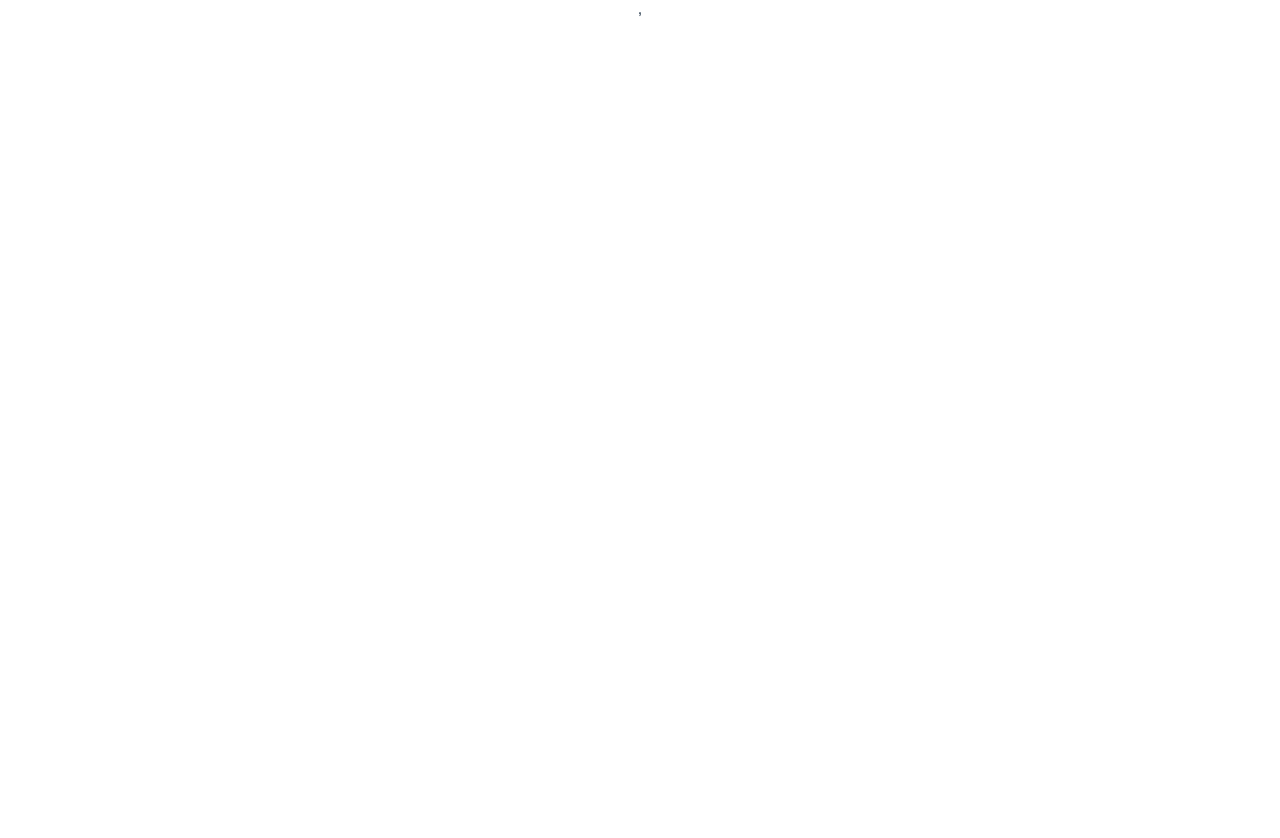
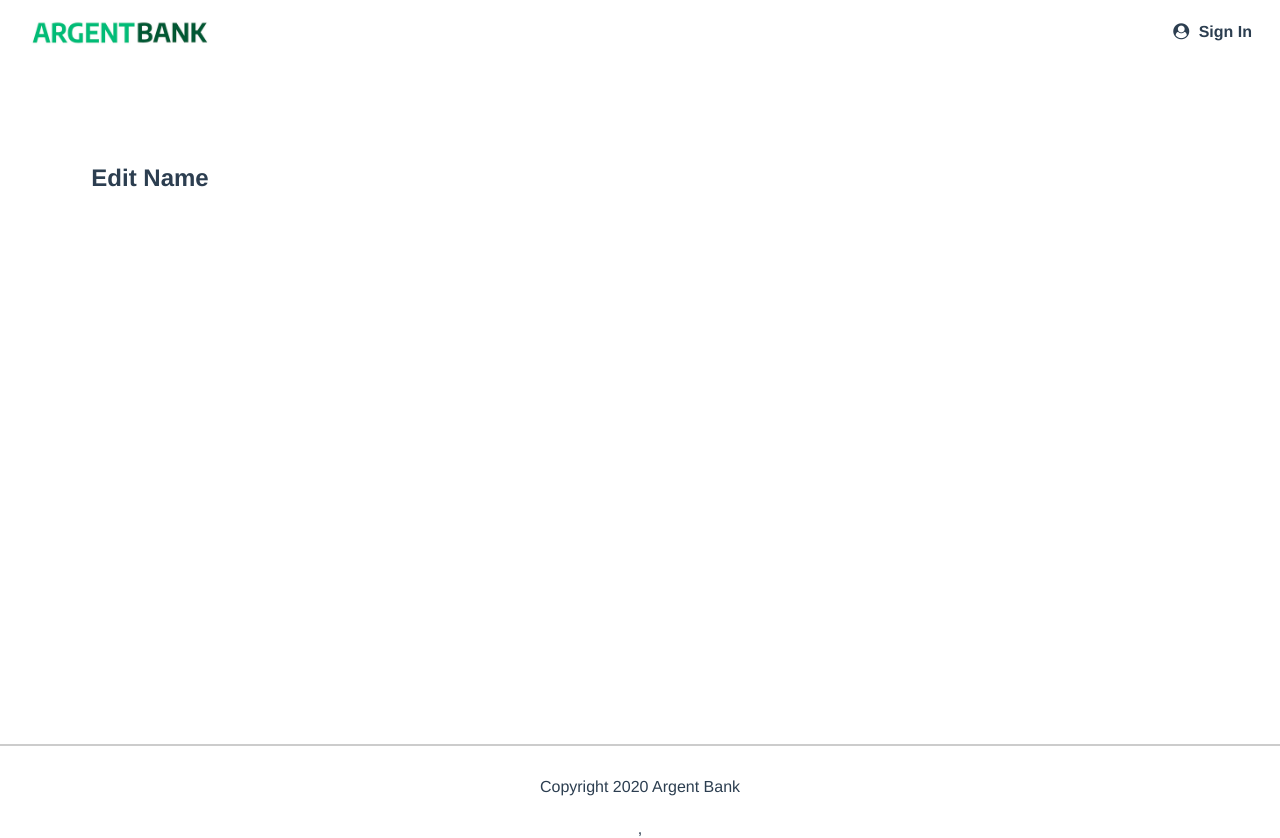
Before and after one commit to heltnx/argentbank, a React (Create React App) app: page /edit_name in a window 1280 px wide. Before the commit this address had no page. Before the commit the page ends 800 px from the top, so only its background shows below. Built offline with nearby package versions, Linux system fonts and the light colour scheme.

Commit message:
ajout page edit_name

```diff
--- a/src/components/user_header/UserHeader.jsx
+++ b/src/components/user_header/UserHeader.jsx
@@ -14,7 +14,7 @@ const HeaderComponent = ({ onEditNameClick }) => {
             <h1>Welcome back<br />{currentUserProfile.userName} !</h1>
 
             {/* Utilise un lien de React Router pour rediriger vers la page d'édition du nom */}
-            <Link to="/edit-name" className='edit-button'>
+            <Link to="/edit_name" className='edit-button'>
                 <Button text="Edit Name" onClick={onEditNameClick} />
             </Link>
 
--- /dev/null
+++ b/src/pages/edit_name/edit_name.jsx
@@ -0,0 +1,18 @@
+import React from 'react';
+// layouts
+import Layout from '../../Layouts/Layout';
+// style
+
+const EditName = () => {
+    return (
+        <Layout>
+            <section>
+                <div className='sign-in-content' >
+                    <h1>Edit Name</h1>
+                </div>
+            </section>
+        </Layout>
+    )
+};
+
+export default EditName;
--- a/src/pages/users/User.jsx
+++ b/src/pages/users/User.jsx
@@ -8,20 +8,15 @@ import Account from '../../components/user_accompte/UserAccount';
 import './user.css'
 
 const User = ({ userName }) => {
-    const handleEditName = () => {
-        // Logique pour gérer l'édit Name button
-        console.log('Edit Name clicked');
-    };
 
     const handleViewTransactions = () => {
-        // Logique pour gérer view transactions
-        console.log('View Transactions clicked');
+
     };
 
     return (
         <Layout className='user'>
             <main className="main bg-dark">
-                <UserHeader onEditNameClick={handleEditName} />
+                <UserHeader />
                 <h2 className="sr-only">Accounts</h2>
                 <Account
                     title="Argent Bank Checking (x8349)"
--- a/src/router/router.js
+++ b/src/router/router.js
@@ -6,6 +6,7 @@ import { BrowserRouter as Router, Route, Routes } from 'react-router-dom';
 import Home from '../pages/home/home.jsx';
 import Sign from '../pages/sign/sign.jsx';
 import User from '../pages/users/user.jsx';
+import EditName from '../pages/edit_name/edit_name.jsx';
 
 const AppRouter = () => {
     return (
@@ -14,6 +15,7 @@ const AppRouter = () => {
                 <Route path="/" element={<Home />} />
                 <Route path="/sign" element={<Sign />} />
                 <Route path="/user" element={<User />} />
+                <Route path="/edit_name" element={<EditName />} />
             </Routes>
         </Router>
     );
```
Also changed, not shown: src/Layouts/header_edit/Header_edit.jsx (added, +11 -0 lines).
